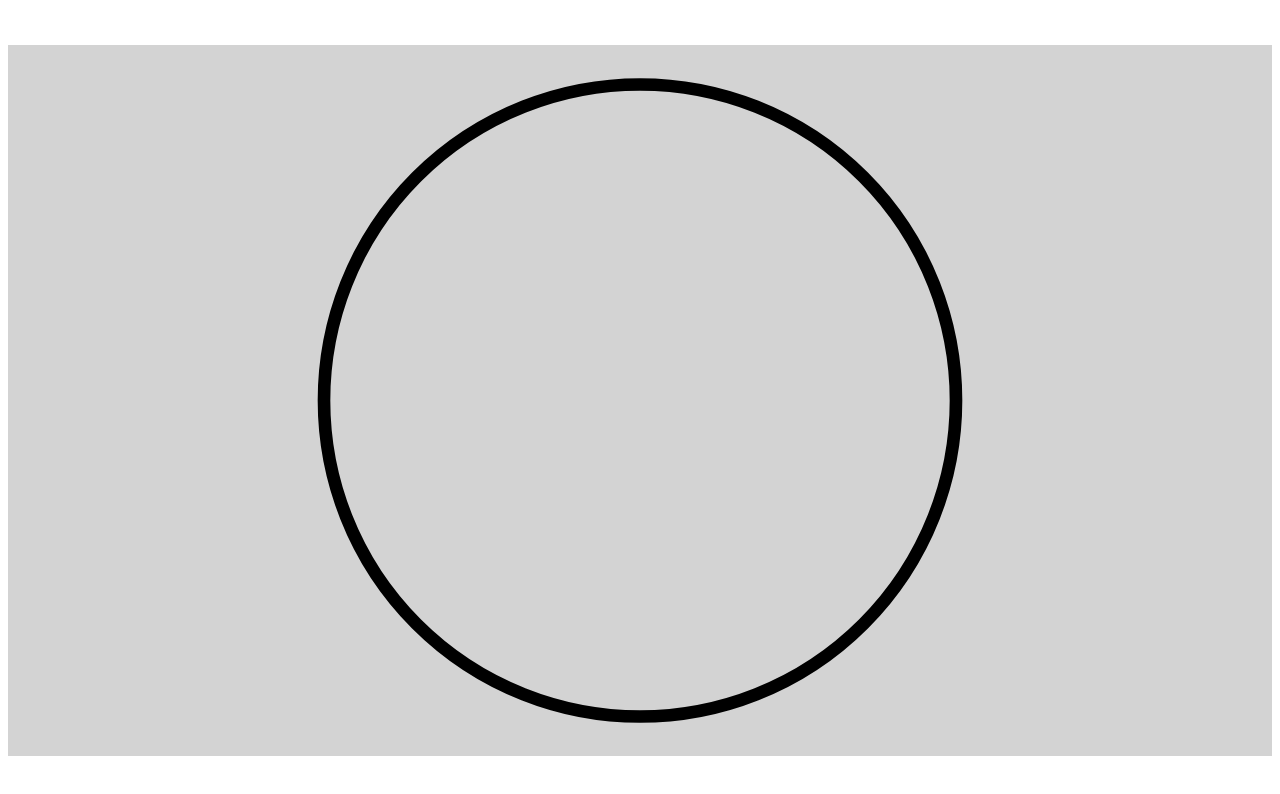
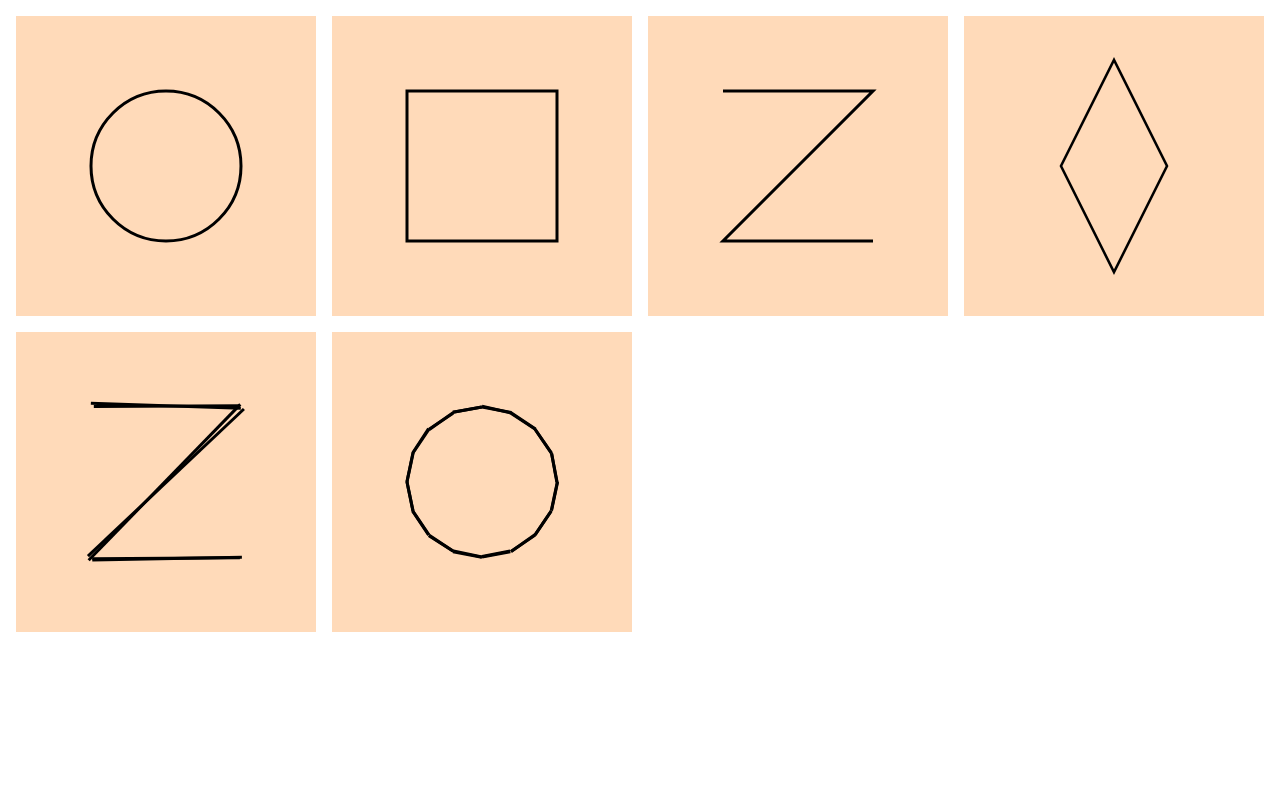
Before and after one commit to mracette/crco-utils, a website built with Vite: page studio/index.html in a window 1280 px wide. Built offline with nearby package versions, Linux system fonts and the light colour scheme.

Commit message:
add roughness

```diff
--- a/src/canvas/Canvas2DGraphics.ts
+++ b/src/canvas/Canvas2DGraphics.ts
@@ -13,7 +13,11 @@ type ValueOrReactiveStyleFunction<T> = T | ReactiveStyleFunction<T>;
 
 type RotationWithOrigin = { rotation: number; origin: Vector2 };
 
-type ScaleWithOrigin = { scale: Vector2; origin: Vector2 };
+type ScaleWithOrigin = {
+  scale: Vector2;
+  origin: Vector2;
+  constantLineWidth?: boolean;
+};
 
 export type Canvas2DStyleValues = {
   /**
@@ -85,6 +89,10 @@ export interface InitializationOptions {
   coords?: CanvasCoordinates;
 }
 
+export interface Canvas2DGraphicsOptions
+  extends DrawingOptions,
+    InitializationOptions {}
+
 export interface Canvas2DGraphics {
   context: CanvasRenderingContext2D;
   coords: CanvasCoordinates;
@@ -97,7 +105,7 @@ export class Canvas2DGraphics {
     /**
      * @defaultValue options.beginPath = true
      */
-    options: DrawingOptions & InitializationOptions = {}
+    options: Canvas2DGraphicsOptions = {}
   ) {
     this.context = context;
     this.coords =
@@ -121,7 +129,7 @@ export class Canvas2DGraphics {
   public getStyleValue<T extends keyof Canvas2DStyleValues>(
     key: T
   ): Canvas2DStyleValues[T] {
-    return this.resolveValueForStyles(key);
+    return this.resolveStyle(key);
   }
 
   public applyStyles(styles?: Canvas2DStyles): void {
@@ -138,34 +146,20 @@ export class Canvas2DGraphics {
     height = 1,
     options: DrawingOptions = {}
   ): void {
-    const useNormalCoordinates = this.resolveValueForDrawingOptions(
-      "useNormalCoordinates",
-      options
-    );
     this.preDrawOps(options);
-    const xAdj = useNormalCoordinates ? this.coords.nx(x) : x;
-    const yAdj = useNormalCoordinates ? this.coords.ny(y) : y;
-    const widthAdj = useNormalCoordinates
-      ? this.coords.width(width / (this.coords.nxRange[1] - this.coords.nxRange[0]))
-      : width;
-    const heightAdj = useNormalCoordinates
-      ? this.coords.height(
-          height / (this.coords.nyRange[1] - this.coords.nyRange[0])
-        )
-      : height;
+    const xAdj = this.resolveXValue(x, options);
+    const yAdj = this.resolveYValue(y, options);
+    const widthAdj = this.resolveScalarValue(width, options);
+    const heightAdj = this.resolveScalarValue(height, options);
     this.context.rect(xAdj, yAdj, widthAdj, heightAdj);
     this.postDrawOps(options);
   }
 
   public lineSegments(points: number[][], options: DrawingOptions = {}): void {
-    const useNormalCoordinates = this.resolveValueForDrawingOptions(
-      "useNormalCoordinates",
-      options
-    );
     this.preDrawOps(options);
     for (let i = 0; i < points.length; i++) {
-      const x = useNormalCoordinates ? this.coords.nx(points[i][0]) : points[i][0];
-      const y = useNormalCoordinates ? this.coords.ny(points[i][1]) : points[i][1];
+      const x = this.resolveXValue(points[i][0], options);
+      const y = this.resolveYValue(points[i][1], options);
       if (i === 0) {
         this.context.moveTo(x, y);
       } else {
@@ -181,16 +175,12 @@ export class Canvas2DGraphics {
     cy: number,
     options: DrawingOptions = {}
   ): void {
-    const useNormalCoordinates = this.resolveValueForDrawingOptions(
-      "useNormalCoordinates",
-      options
-    );
     this.preDrawOps(options);
     this.context.fillText(
       text,
-      useNormalCoordinates ? this.coords.nx(cx) : cx,
-      useNormalCoordinates ? this.coords.ny(cy) : cy,
-      options.maxTextWidth ?? this.options.maxTextWidth
+      this.resolveXValue(cx, options),
+      this.resolveYValue(cy, options),
+      this.resolveOptions("maxTextWidth", options)
     );
     this.postDrawOps(options);
   }
@@ -251,7 +241,7 @@ export class Canvas2DGraphics {
   }
 
   private resolveXValue(value: number, options: DrawingOptions = {}) {
-    const useNormalCoordinates = this.resolveValueForDrawingOptions(
+    const useNormalCoordinates = this.resolveOptions(
       "useNormalCoordinates",
       options
     );
@@ -259,7 +249,7 @@ export class Canvas2DGraphics {
   }
 
   private resolveYValue(value: number, options: DrawingOptions = {}) {
-    const useNormalCoordinates = this.resolveValueForDrawingOptions(
+    const useNormalCoordinates = this.resolveOptions(
       "useNormalCoordinates",
       options
     );
@@ -267,10 +257,7 @@ export class Canvas2DGraphics {
   }
 
   private resolveScalarValue(value: number, options: DrawingOptions = {}) {
-    const scalarNormalization = this.resolveValueForDrawingOptions(
-      "scalarNormalization",
-      options
-    );
+    const scalarNormalization = this.resolveOptions("scalarNormalization", options);
     if (scalarNormalization === "width") {
       return this.coords.width(value);
     }
@@ -280,7 +267,7 @@ export class Canvas2DGraphics {
     return value;
   }
 
-  private resolveValueForDrawingOptions<T extends keyof DrawingOptions>(
+  private resolveOptions<T extends keyof DrawingOptions>(
     param: T,
     options?: DrawingOptions
   ): DrawingOptions[T] {
@@ -289,7 +276,7 @@ export class Canvas2DGraphics {
     ) as DrawingOptions[T];
   }
 
-  private resolveValueForStyles<T extends keyof Canvas2DStyles>(
+  private resolveStyle<T extends keyof Canvas2DStyles>(
     param: T,
     styles?: Canvas2DStyles
   ): Canvas2DStyleValues[T] {
@@ -310,12 +297,12 @@ export class Canvas2DGraphics {
    * string
    */
   private constructFontString(styles: Canvas2DStyles): CSSStyleDeclaration["font"] {
-    const fontSize = this.resolveValueForStyles("fontSize", styles);
-    const lineHeight = this.resolveValueForStyles("lineHeight", styles);
-    const fontStyle = this.resolveValueForStyles("fontStyle", styles);
-    const fontFamily = this.resolveValueForStyles("fontFamily", styles);
-    const fontWeight = this.resolveValueForStyles("fontWeight", styles);
-    const fontStretch = this.resolveValueForStyles("fontStretch", styles);
+    const fontSize = this.resolveStyle("fontSize", styles);
+    const lineHeight = this.resolveStyle("lineHeight", styles);
+    const fontStyle = this.resolveStyle("fontStyle", styles);
+    const fontFamily = this.resolveStyle("fontFamily", styles);
+    const fontWeight = this.resolveStyle("fontWeight", styles);
+    const fontStretch = this.resolveStyle("fontStretch", styles);
 
     let fontSizePx = typeof fontSize === "number" ? `${fontSize}px` : undefined;
 
@@ -327,96 +314,87 @@ export class Canvas2DGraphics {
   }
 
   private assignStylesToContext(styles: Canvas2DStyles) {
-    const useNormalCoordinates = this.resolveValueForDrawingOptions(
-      "useNormalCoordinates"
-    );
     for (const key in styles) {
-      const resolvedValue = this.resolveValueForStyles(
-        key as keyof Canvas2DStyles,
-        styles
-      );
-      if (isUndefined(resolvedValue)) {
+      const resolvedStyle = this.resolveStyle(key as keyof Canvas2DStyles, styles);
+      if (isUndefined(resolvedStyle)) {
         continue;
       }
       if (key === "transform") {
-        this.context.setTransform(resolvedValue as Canvas2DStyleValues["transform"]);
+        this.context.setTransform(resolvedStyle as Canvas2DStyleValues["transform"]);
       }
       if (key === "translation") {
-        const { x, y } = resolvedValue as Canvas2DStyleValues["translation"];
-        this.context.translate(
-          useNormalCoordinates ? this.coords.nx(x) : x,
-          useNormalCoordinates ? this.coords.ny(y) : y
-        );
+        const { x, y } = resolvedStyle as Canvas2DStyleValues["translation"];
+        this.context.translate(this.resolveXValue(x), this.resolveYValue(y));
       }
       if (key === "rotation") {
-        if (typeof resolvedValue === "number") {
-          this.context.rotate(resolvedValue);
+        if (typeof resolvedStyle === "number") {
+          this.context.rotate(resolvedStyle);
         } else {
-          const { rotation, origin } = resolvedValue as RotationWithOrigin;
-          const translateX = useNormalCoordinates
-            ? this.coords.nx(origin.x)
-            : origin.x;
-          const translateY = useNormalCoordinates
-            ? this.coords.ny(origin.y)
-            : origin.y;
+          const { rotation, origin } = resolvedStyle as RotationWithOrigin;
+          const translateX = this.resolveXValue(origin.x);
+          const translateY = this.resolveYValue(origin.y);
           this.context.translate(translateX, translateY);
           this.context.rotate(rotation);
           this.context.translate(-translateX, -translateY);
         }
       }
       if (key === "scale") {
-        if ("origin" in (resolvedValue as Canvas2DStyleValues["scale"])) {
-          const { origin, scale } = resolvedValue as ScaleWithOrigin;
-          const translateX = useNormalCoordinates
-            ? this.coords.nx(origin.x)
-            : origin.x;
-          const translateY = useNormalCoordinates
-            ? this.coords.ny(origin.y)
-            : origin.y;
+        if ("origin" in (resolvedStyle as Canvas2DStyleValues["scale"])) {
+          const {
+            origin,
+            scale,
+            constantLineWidth = false
+          } = resolvedStyle as ScaleWithOrigin;
+          const translateX = this.resolveXValue(origin.x);
+          const translateY = this.resolveYValue(origin.y);
           this.context.translate(translateX, translateY);
           this.context.scale(scale.x, scale.y);
           this.context.translate(-translateX, -translateY);
+          if (constantLineWidth) {
+            this.context.lineWidth =
+              this.context.lineWidth * (1 / ((scale.x + scale.y) / 2));
+          }
         } else {
-          const { x, y } = resolvedValue as Vector2;
+          const { x, y } = resolvedStyle as Vector2;
           this.context.scale(x, y);
         }
       }
       if (key === "lineDash") {
-        this.context.setLineDash(resolvedValue as Canvas2DStyleValues["lineDash"]);
+        this.context.setLineDash(resolvedStyle as Canvas2DStyleValues["lineDash"]);
       }
       if (key === "alpha") {
-        this.context.globalAlpha = resolvedValue as Canvas2DStyleValues["alpha"];
+        this.context.globalAlpha = resolvedStyle as Canvas2DStyleValues["alpha"];
       }
       // @ts-ignore
       if (key in this.context && typeof this.context[key] !== "function") {
         // @ts-ignore
-        this.context[key] = this.resolveValueForStyles(key, styles);
+        this.context[key] = this.resolveStyle(key, styles);
       }
     }
     this.context.font = this.constructFontString(styles);
   }
 
   private preDrawOps(options: DrawingOptions = {}) {
-    if (this.resolveValueForDrawingOptions("saveAndRestore")) {
+    if (this.resolveOptions("saveAndRestore")) {
       this.context.save();
     }
     this.applyStyles(options.styles);
-    if (this.resolveValueForDrawingOptions("beginPath")) {
+    if (this.resolveOptions("beginPath")) {
       this.context.beginPath();
     }
   }
 
   private postDrawOps(options: DrawingOptions) {
-    if (this.resolveValueForDrawingOptions("closePath", options)) {
+    if (this.resolveOptions("closePath", options)) {
       this.context.closePath();
     }
-    if (this.resolveValueForDrawingOptions("fill", options)) {
+    if (this.resolveOptions("fill", options)) {
       this.context.fill();
     }
-    if (this.resolveValueForDrawingOptions("stroke", options)) {
+    if (this.resolveOptions("stroke", options)) {
       this.context.stroke();
     }
-    if (this.resolveValueForDrawingOptions("saveAndRestore", options)) {
+    if (this.resolveOptions("saveAndRestore", options)) {
       this.context.restore();
     }
   }
--- a/src/canvas/Canvas2DGraphicsRough.ts
+++ b/src/canvas/Canvas2DGraphicsRough.ts
@@ -1,9 +1,70 @@
-import { Canvas2DGraphics, CanvasCoordinates, isUndefined, TAU } from "..";
-import { DPR } from "../js/constants";
-import { Vector2 } from "../math/Vector2";
+import { Canvas2DGraphics, Canvas2DGraphicsOptions, DrawingOptions, TAU } from "..";
 
-export interface Canvas2DGraphicsRough extends Canvas2DGraphics {}
+interface Canvas2DGraphicsRoughOptions {
+  roughness?: number;
+}
 
-export class Canvas2DGraphicsRough {
-  constructor() {}
+export interface Canvas2DGraphicsRough
+  extends Canvas2DGraphics,
+    Canvas2DGraphicsRoughOptions {}
+
+export class Canvas2DGraphicsRough extends Canvas2DGraphics {
+  constructor(
+    context: CanvasRenderingContext2D,
+    options: Canvas2DGraphicsOptions & Canvas2DGraphicsRoughOptions
+  ) {
+    super(context, options);
+
+    const defaults: Canvas2DGraphicsRoughOptions = {
+      roughness: 0.25
+    };
+
+    this.options = { ...this.options, ...defaults, ...options };
+  }
+
+  public lineSegments(points: number[][], options: DrawingOptions = {}) {
+    const numSegments = points.length - 1;
+    for (let i = 0; i < numSegments; i++) {
+      const p1 = points[i];
+      const p2 = points[i + 1];
+      const length = Math.sqrt((p1[0] - p2[0]) ** 2 + (p1[1] - p2[1]) ** 2);
+      const roughnessAdj = 0.025 * length;
+      // two rough lines for each line
+      for (let j = 0; j < 2; j++) {
+        const points = [];
+        // two rough points for each rough line
+        for (let k = 0; k < 2; k++) {
+          const randomRadius = Math.random() * roughnessAdj;
+          const randomRotation = Math.random() * TAU;
+          const randomX = randomRadius * Math.cos(randomRotation);
+          const randomY = randomRadius * Math.sin(randomRotation);
+          if (k === 0) {
+            points.push([p1[0] + randomX, p1[1] + randomY]);
+          } else {
+            points.push([p2[0] + randomX, p2[1] + randomY]);
+          }
+        }
+        super.lineSegments(points);
+      }
+    }
+  }
+
+  public circle(cx: number, cy: number, r: number, options: DrawingOptions = {}) {
+    const segmentCount = 16;
+    for (let i = 0; i < segmentCount; i++) {
+      const angle0 = (TAU * i) / segmentCount;
+      const angle1 = (TAU * (i + 1)) / segmentCount;
+      const x0 = cx + Math.cos(angle0) * r * 2;
+      const y0 = cy + Math.sin(angle0) * r * 2;
+      const x1 = cx + Math.cos(angle1) * r * 2;
+      const y1 = cy + Math.sin(angle1) * r * 2;
+      this.lineSegments(
+        [
+          [x0, y0],
+          [x1, y1]
+        ],
+        options
+      );
+    }
+  }
 }
--- a/studio/index.html
+++ b/studio/index.html
@@ -3,9 +3,7 @@
 <meta name='viewport' content='width=device-width, initial-scale=1, maximum-scale=1.01'>
 <title>crco-utils</title>
 <body>
-    <div id="root" class="full flex flex-centered">
-        <canvas id="canvas-main" class="full" style="background-color: lightgrey;"></canvas>
-    </div>
+    <div id="root" class="full flex flex-centered"></div>
     <script type="module" src="/index.ts"></script>
 </body>
 </html>
--- a/studio/index.ts
+++ b/studio/index.ts
@@ -1,26 +1,98 @@
 import "./styles.css";
 import "./utilities.css";
-import { aspectRatioResize, Canvas2DGraphics, Vector2 } from "../src";
+import { Canvas2DGraphics, Canvas2DGraphicsOptions, TAU, Vector2 } from "../src";
+import { Canvas2DGraphicsRough } from "../src/canvas/Canvas2DGraphicsRough";
 
-export const init = () => {
-  const canvas = document.getElementById("canvas-main") as HTMLCanvasElement;
-  const context = canvas.getContext("2d") as CanvasRenderingContext2D;
-  const resizeObserver = aspectRatioResize(canvas, new Vector2(16, 9));
-  const graphics = new Canvas2DGraphics(context, {
-    useNormalCoordinates: true,
-    stroke: true,
-    scalarNormalization: "width",
-    styles: {
-      lineWidth: (coords) => coords.width(0.01)
-    }
-  });
+const ORIGIN = new Vector2(0, 0);
 
-  const drawObserver = new ResizeObserver(() => draw(graphics));
-  drawObserver.observe(canvas);
+const OPTIONS: Canvas2DGraphicsOptions = {
+  useNormalCoordinates: true,
+  stroke: true,
+  scalarNormalization: "width",
+  styles: {
+    lineWidth: (coords) => coords.width(0.01)
+  },
+  saveAndRestore: false
 };
 
-const draw = (graphics: Canvas2DGraphics) => {
+const drawCircle = (graphics: Canvas2DGraphics) => {
   graphics.circle(0, 0, 0.25);
 };
 
+const drawSquare = (graphics: Canvas2DGraphics) => {
+  graphics.rect(-0.5, -0.5, 0.5, 0.5);
+};
+
+const drawDiamond = (graphics: Canvas2DGraphics) => {
+  graphics.rect(-0.5, -0.5, 0.5, 0.5, {
+    styles: {
+      scale: { origin: ORIGIN, scale: new Vector2(0.5, 1), constantLineWidth: true },
+      rotation: { origin: ORIGIN, rotation: TAU / 8 }
+    }
+  });
+};
+
+const drawLineSegments = (graphics: Canvas2DGraphics) => {
+  graphics.lineSegments([
+    [-0.5, -0.5],
+    [0.5, -0.5],
+    [-0.5, 0.5],
+    [0.5, 0.5]
+  ]);
+};
+
+const ROOT_ELEMENT = document.getElementById("root") as HTMLDivElement;
+
+const DRAWINGS = [
+  {
+    title: "Circle",
+    canvas: document.createElement("canvas"),
+    drawFunction: drawCircle
+  },
+  {
+    title: "Square",
+    canvas: document.createElement("canvas"),
+    drawFunction: drawSquare
+  },
+  {
+    title: "Line Segments",
+    canvas: document.createElement("canvas"),
+    drawFunction: drawLineSegments
+  },
+  {
+    title: "Diamond",
+    canvas: document.createElement("canvas"),
+    drawFunction: drawDiamond
+  },
+  {
+    title: "Line Segments (rough)",
+    canvas: document.createElement("canvas"),
+    drawFunction: drawLineSegments,
+    rough: true
+  },
+  {
+    title: "Circle (rough)",
+    canvas: document.createElement("canvas"),
+    drawFunction: drawCircle,
+    rough: true
+  }
+];
+
+export const init = () => {
+  DRAWINGS.map(({ canvas, drawFunction, title, rough = false }) => {
+    ROOT_ELEMENT.append(canvas);
+    const context = canvas.getContext("2d") as CanvasRenderingContext2D;
+    const graphics = rough
+      ? new Canvas2DGraphicsRough(context, OPTIONS)
+      : new Canvas2DGraphics(context, OPTIONS);
+    const observer = new ResizeObserver(() => {
+      canvas.height = canvas.clientHeight * window.devicePixelRatio;
+      canvas.width = canvas.clientWidth * window.devicePixelRatio;
+      drawFunction(graphics);
+    });
+    observer.observe(canvas);
+    drawFunction(graphics);
+  });
+};
+
 init();
--- a/studio/styles.css
+++ b/studio/styles.css
@@ -2,6 +2,14 @@
     width: 100%;
     height: 100%;
     display: flex;
-    align-items: center;
-    justify-content: center;
+    align-items: flex-start;
+    align-content: flex-start;
+    justify-content: flex-start;
+    flex-wrap: wrap;
 }
+
+canvas {
+    aspect-ratio: 1;
+    background-color: peachpuff;
+    margin: 8px;
+}
```
